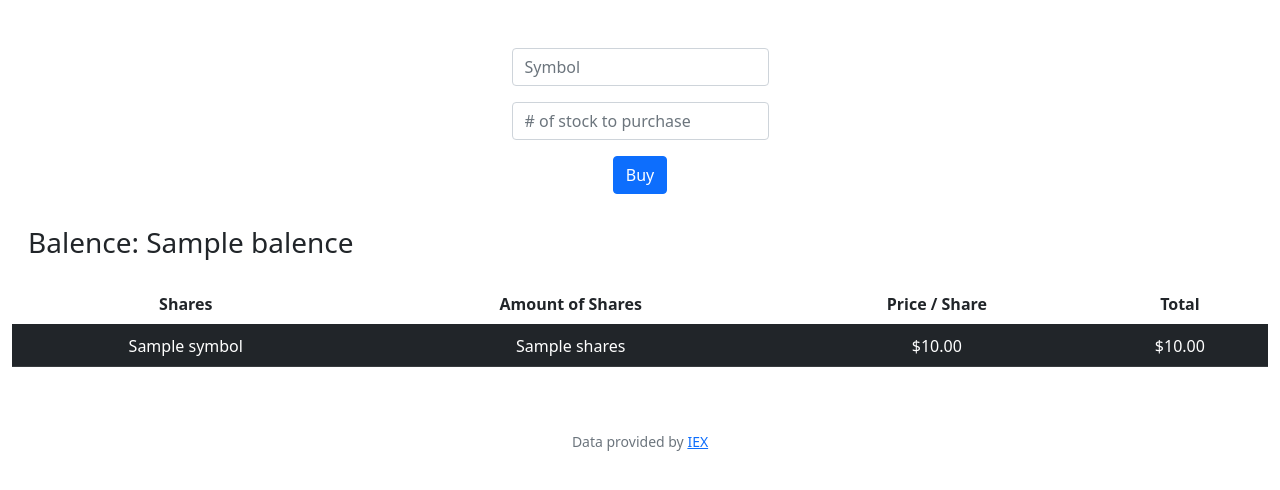
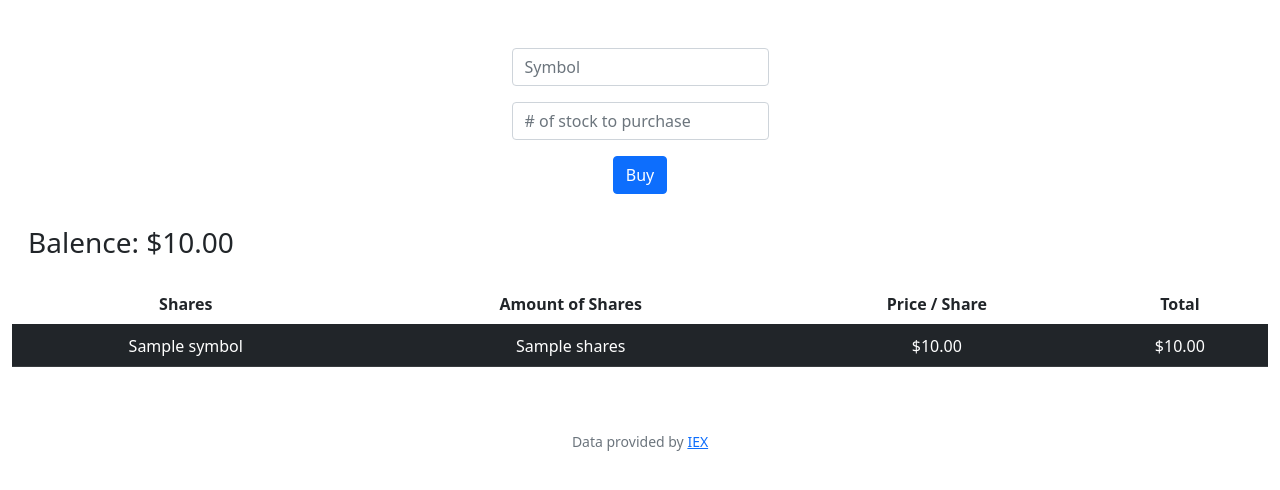
Before and after one commit to Caleb-Ellefson/Stock-Trader, a Flask app: template finance/templates/buy.html in a window 1280 px wide. Shown: the part 76-566 px from the top of the page. Run offline with Flask 2, Linux system fonts and the light colour scheme; the template is opened without the code that fills it: most values are stand-ins (such as "Sample title", 1, 10 or a date in 2020); some libraries are stand-ins or nearby versions.

Commit message:
Wed, Oct 19, 2022, 1:40 AM +00:00

```diff
--- a/finance/templates/buy.html
+++ b/finance/templates/buy.html
@@ -18,7 +18,7 @@
 
     </form>
 
-    <h3 style="float: left; padding: 1rem;">Balence: {{ balence }} </h3>
+    <h3 style="float: left; padding: 1rem;">Balence: {{ balence | usd }} </h3>
 
 <div class="section" >
  <table class="table table-striped-columns">
```
